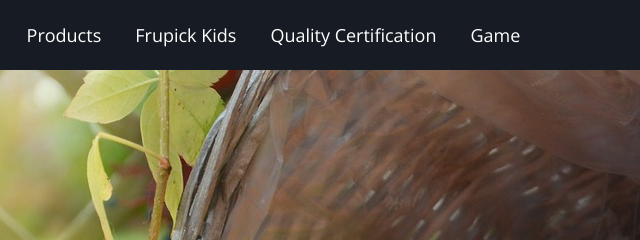
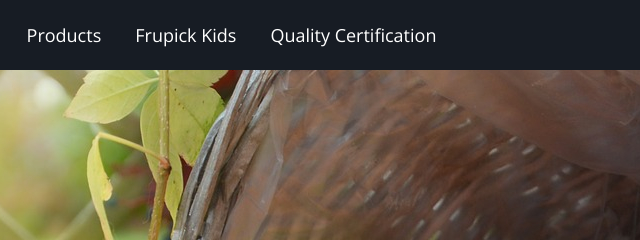
Before and after one commit to ecoarchitech/frupick, a plain HTML site: page energy.html in a window 1280 px wide. Shown: the top 240 px of the page, 452-1092 px from the left. Drawn offline with nearby package versions, Linux system fonts and the light colour scheme.

Commit message:
Update energy.html

```diff
--- a/energy.html
+++ b/energy.html
@@ -31,7 +31,7 @@
             <li><a href="arquitectura.html">Products</a></li>
             <li><a href="agua.html">Frupick Kids</a></li>
             <li><a href="menu.html"> Quality Certification</a></li>
-            <li><a href="index2/index.html"> Game</a></li>
+
           </ul>
           </div>
           <label for="show-search" class="search-icon"><i class="fa fa-search" aria-hidden="true"></i></label>
```
